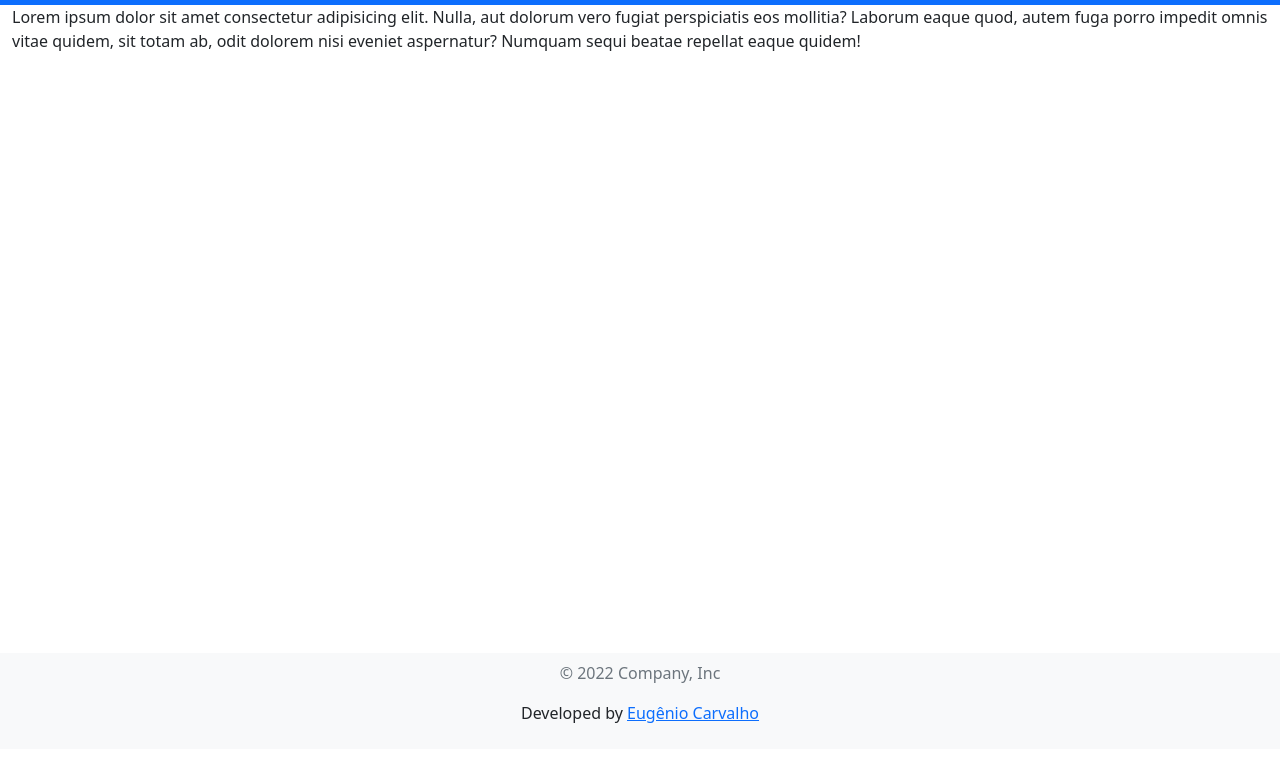
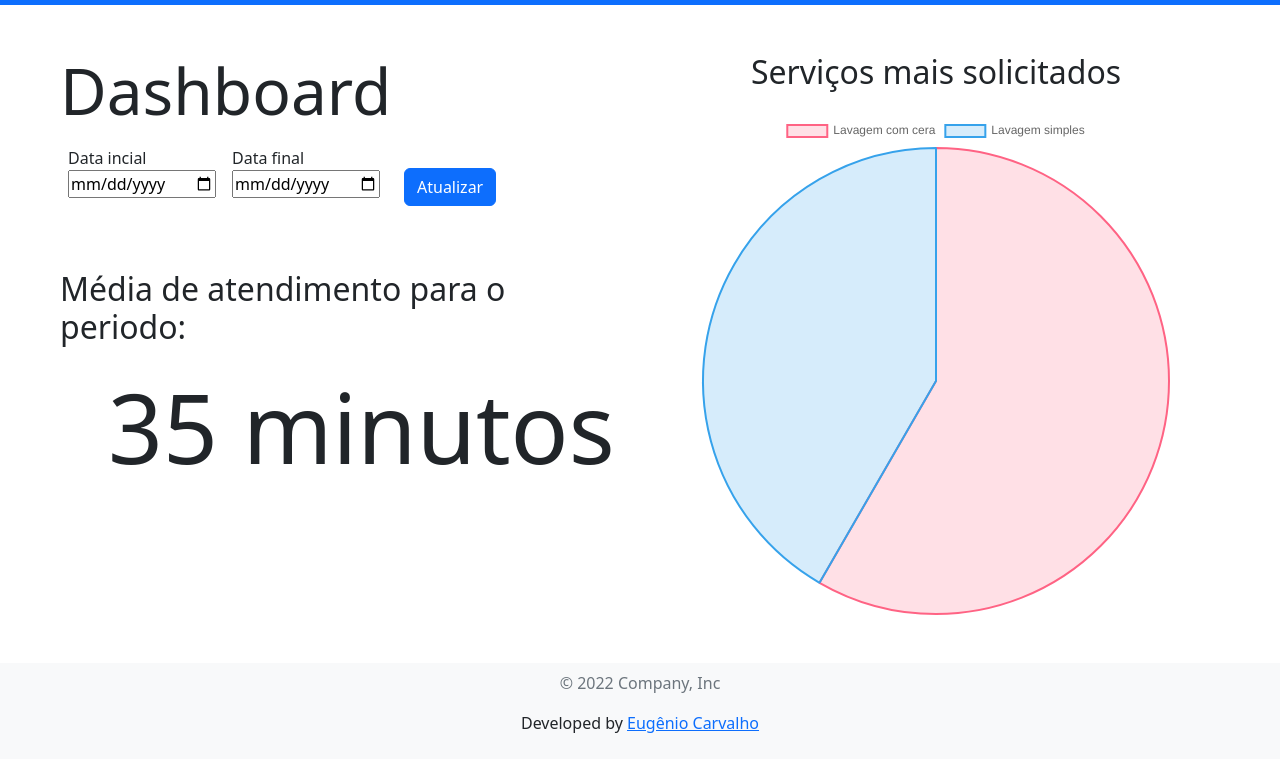
Before and after one commit to eugeniocarvalho/lava-jato, a plain HTML site: page index.html in a window 1280 px wide. Shown: the part 51-810 px from the top of the page. Drawn offline with nearby package versions, Linux system fonts and the light colour scheme.

Commit message:
create dashboard layout

```diff
--- a/assets/css/style.css
+++ b/assets/css/style.css
@@ -17,3 +17,27 @@
 .button {
   margin: 1.5rem 0;
 }
+
+.graphic-pie {
+  max-width: 500px;
+}
+
+.dashboard {
+  font-size: 4rem;
+}
+
+.update-button {
+  margin-left: 1rem;
+}
+
+.dashboard-info {
+  margin-top: 4rem;
+}
+
+.dashboard-info__title {
+  font-size: 2rem;
+}
+
+.dashboard-info__time {
+  font-size: 6rem;
+}
--- /dev/null
+++ b/assets/js/chart.js
@@ -0,0 +1,39 @@
+const labels = [
+  'Lavagem com cera',
+  'Lavagem simples',
+];
+
+const data = {
+  labels: labels,
+  datasets: [{
+    label: 'My First dataset',
+    backgroundColor: [
+      'rgba(255, 99, 132, 0.2)',
+      'rgba(54, 162, 235, 0.2)',
+      'rgba(255, 206, 86, 0.2)',
+      'rgba(75, 192, 192, 0.2)',
+      'rgba(153, 102, 255, 0.2)',
+      'rgba(255, 159, 64, 0.2)'
+    ],
+    borderColor: [
+      'rgba(255, 99, 132, 1)',
+      'rgba(54, 162, 235, 1)',
+      'rgba(255, 206, 86, 1)',
+      'rgba(75, 192, 192, 1)',
+      'rgba(153, 102, 255, 1)',
+      'rgba(255, 159, 64, 1)'
+    ],
+    data: [35, 25],
+  }]
+};
+
+const config = {
+  type: 'pie',
+  data: data,
+  options: {}
+};
+
+const myChart = new Chart(
+  document.getElementById('myChart'),
+  config
+);
--- a/index.html
+++ b/index.html
@@ -50,9 +50,38 @@
   </header>
 
   <main class="container-fluid">
-    <p>Lorem ipsum dolor sit amet consectetur adipisicing elit. Nulla, aut dolorum vero fugiat perspiciatis eos
-      mollitia? Laborum eaque quod, autem fuga porro impedit omnis vitae quidem, sit totam ab, odit dolorem nisi eveniet
-      aspernatur? Numquam sequi beatae repellat eaque quidem!</p>
+    <div class="row p-5">
+      <div class="col">
+        <h2 class="dashboard">Dashboard</h2>
+
+        <form action="" class="data-form d-flex align-items-end">
+          <div class="m-2 d-flex flex-column">
+            <label for="data-inicio">Data incial</label>
+            <input class="input-group date" type="date" name="data-inicio" id="data-inicio">
+          </div>
+          <div class="m-2 d-flex flex-column">
+            <label for="data-inicio">Data final</label>
+            <input class="input-group date" type="date" name="data-final" id="data-final">
+          </div>
+          <button class="btn btn-primary update-button">Atualizar</button>
+        </form>
+        <div class="dashboard-info row">
+          <div class="ms-auto">
+            <h3 class="dashboard-info__title">Média de atendimento para o periodo:</h3>
+            <p class="ms-5 dashboard-info__time">35 minutos</p>
+          </div>
+        </div>
+      </div>
+
+      <div class="col ms-auto">
+        <div class="text-center">
+          <h2 class="mb-4">Serviços mais solicitados</h2>
+          <div class="graphic-pie m-auto">
+            <canvas id="myChart"></canvas>
+          </div>
+        </div>
+      </div>
+    </div>
   </main>
 
   <footer class="bg-light text-center text-lg-start py-2 mt-auto">
@@ -65,6 +94,8 @@
     integrity="sha384-A3rJD856KowSb7dwlZdYEkO39Gagi7vIsF0jrRAoQmDKKtQBHUuLZ9AsSv4jD4Xa"
     crossorigin="anonymous"></script>
   <script src="https://kit.fontawesome.com/77c7be6730.js" crossorigin="anonymous"></script>
+  <script src="https://cdn.jsdelivr.net/npm/chart.js@3.8.2/dist/chart.min.js"></script>
+  <script src="assets/js/chart.js"></script>
 </body>
 
 </html>
```
